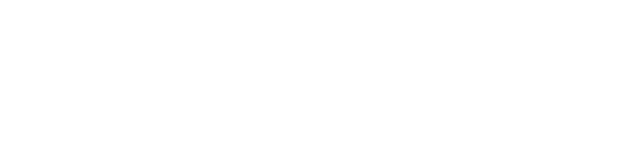
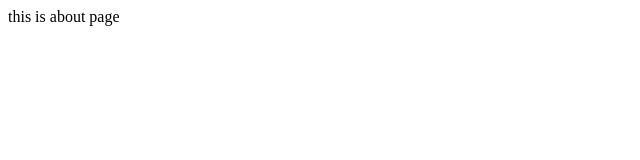
Before and after one commit to masoomk9666/Git-and-Githun-learning, a plain HTML site: page about.html in a window 1280 px wide. Shown: the whole page, without its empty margins (0-640 px from the left). Drawn offline with Linux system fonts and the light colour scheme.

Commit message:
Skipped staging Area

```diff
--- a/about.html
+++ b/about.html
@@ -6,6 +6,6 @@
     <title>Document</title>
 </head>
 <body>
-
+    this is about page
 </body>
 </html>
```
